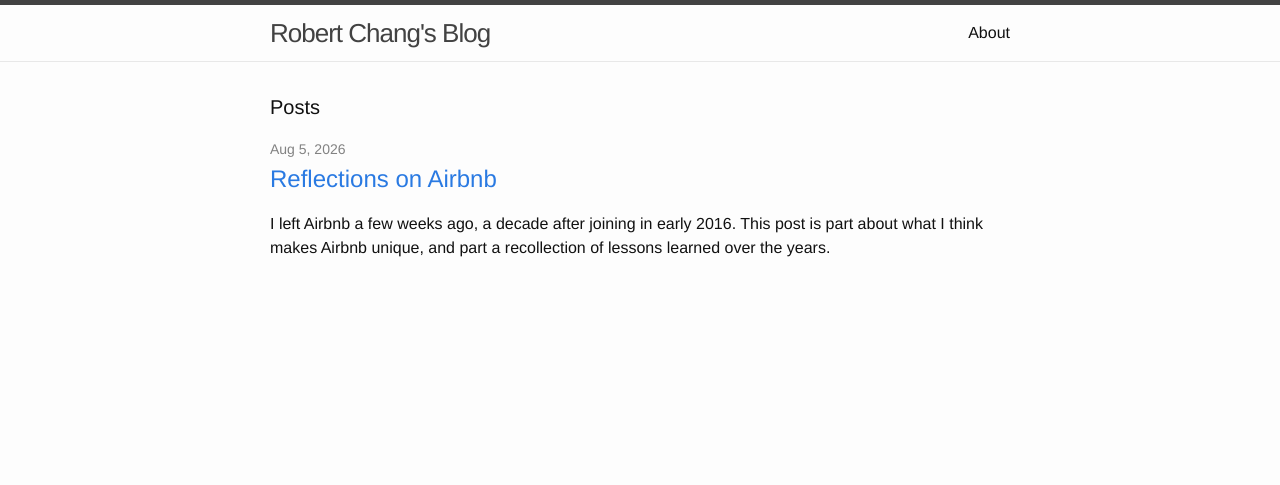
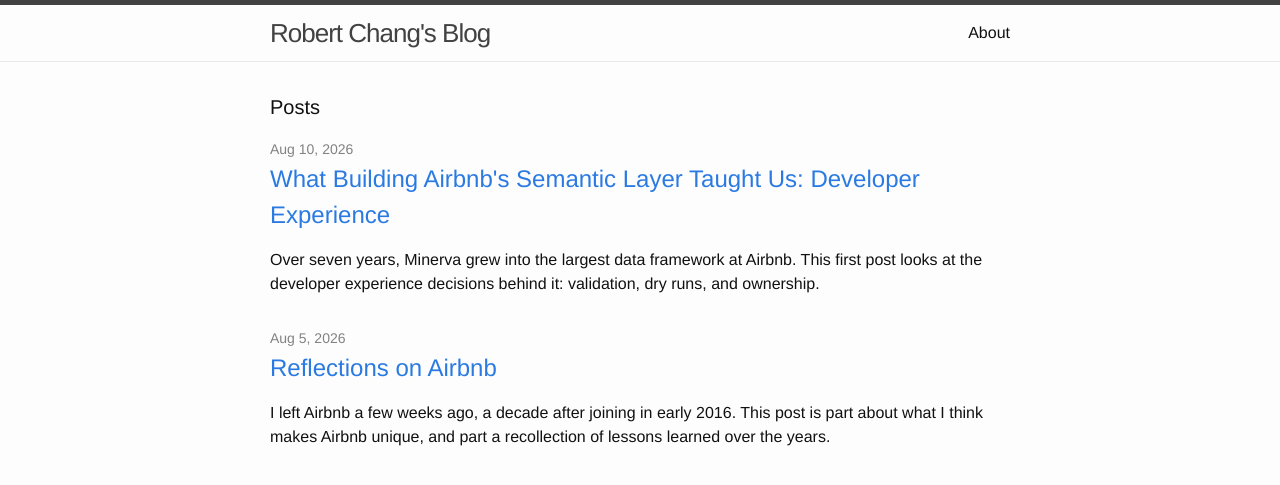
Before and after one commit to robert8138/robert8138.github.io, a Jekyll site: the page built from index.html, in a window 1280 px wide. Shown: the top 485 px of the page. Built offline with Jekyll 4.4.1, drawn with Linux system fonts in a browser that asks for light colours; part of the change alters nothing that is shown.

Commit message:
Add semantic layer post, part 1: developer experience
First post in a series on what building Minerva, Airbnb's semantic
layer, taught us. Covers validation, dry runs, and ownership.

Also refresh about.md: update the Airbnb bio to past tense and add an
excerpt so the page gets a real meta description instead of falling
back to site.description.

Co-Authored-By: Claude Opus 5 <noreply@anthropic.com>

````diff
--- /dev/null
+++ b/_posts/2026-08-10-what-semantic-layer-taught-us-part-1.markdown
@@ -0,0 +1,71 @@
+---
+layout: post
+title:  "What Building Airbnb's Semantic Layer Taught Us: Developer Experience"
+date:   2026-08-10 09:00:00 +0800
+comments: True
+excerpt: "Over seven years, Minerva grew into the largest data framework at Airbnb. This first post looks at the developer experience decisions behind it: validation, dry runs, and ownership."
+---
+
+## Introduction
+
+By the time I left Airbnb, [Minerva](https://medium.com/airbnb-engineering/how-airbnb-achieved-metric-consistency-at-scale-f23cc53dea70), Airbnb's semantic layer, had reached every part of the company. We had about 200 data producers submitting 100+ PRs per week, close to 10,000 configs generating 20,000+ DAGs and 10,000+ Iceberg tables. Minerva regularly accounted for more than half of Airbnb's backfill capacity and was the largest data framework at the company by Airflow DAG count. On the consumption side, it powered 60,000+ Superset charts and Tableau dashboards for more than 4,000 consumers.
+
+Almost none of that was in view when we started. Over the years we made engineering decisions, some good and some bad, that shaped where the platform is today. I want to use this post to share some of those decisions and what we learned from them.
+
+## Developer Experience
+
+With so many data producers using our tools daily, workflow design mattered a lot. The number one concern from our users was always iteration speed. People wanted to create, test, and iterate on their changes with a fast feedback loop. That became our north star, and we kept improving validation, dry runs, and how changes got reviewed.
+
+### Validation
+
+Users declared semantic definitions in YAML, and not every configuration they wrote was correct, so the framework had to provide guardrails that surfaced misconfigurations as early as possible. We built a validation suite that ran at two points in the developer lifecycle, locally as users iterated on their configs, and in CI when a PR was created.
+
+In the first version of Minerva, validations were strung together through a series of fragile shell scripts. The same scripts ran for both users and CI, so we often had to add branching logic based on the environment. They also lacked single responsibilities. They called other scripts that did specific validations, and there was no easy way to know who owned what. Being shell scripts, they were close to impossible to unit test.
+
+When we developed the second version of Minerva, my colleagues Philip and Krist took on the daunting task of revamping our validation suite. They used [Cerberus](https://docs.python-cerberus.org/), a data validation framework for Python, to standardize the basic YAML validation tasks. In Cerberus you define a [validation schema](https://docs.python-cerberus.org/schemas.html), a mapping of schema keys to schema values, where the values are predefined rules for what each key can take. For example:
+
+```python
+schema = {'name': {'type': 'string', 'maxlength': 10}}
+```
+
+This says the name field has to be a string and cannot exceed a length of 10. Cerberus handled a large share of this type of standardized validations well, and we only added custom rules when necessary, which kept validations relatively cheap.
+
+Another improvement Krist introduced was what he called the Spell framework, a CLI tool built on top of [Typer](https://typer.tiangolo.com/). Different validation tasks could be implemented as Spells, and each Spell could be unit tested in our codebase. Each Spell was a CLI command with its own arguments, which users could run locally:
+
+```bash
+minerva validate
+```
+
+The same Spells users ran locally also ran in CI. One particularly nice set was the auto-fix Spells, which detected issues and fixed them on the user's behalf. Some of these operations were slow, so we started tracking how long CI jobs took to make sure we weren't introducing regressions. Every second of CI time showed up in someone's iteration loop.
+
+We also put considerable effort into documenting what each field means, and we added clear error messages along with breadcrumbs that showed users how to fix a misconfiguration. This cut down how often people had to come to the oncall channel.
+
+### Dry Run
+
+In the early days of Minerva, we had no mechanism that let users dry run their changes. All changes were tested in production, and that caused real problems. The iteration cycle was slow. Users had to go through the PR review process and get approvals just to test their changes. It was expensive and risky for data integrity too. We wasted compute backfilling data that could be wrong, and we might publish it without consumers knowing the data was bad.
+
+This shortfall was enough that we introduced a new workflow, dry run. The idea was that users should test their changes before putting them into production. When a user put up a PR, we serialized the contents of the YAML configs and diffed them against what was in production. From that diff we calculated which datasets had changed, similar to how git diff works, and surfaced useful information like the diff tree and the estimated backfill cost of the change. Philip demonstrates this in more detail in his talk [here](https://www.youtube.com/watch?v=JHQqi5fdo-s&t=1518s), for anyone curious.
+
+Dry runs did not trigger a full backfill. They ran a targeted date range and wrote the data into a temp namespace isolated from production. When a dry run completed, users ran a command to generate a receipt as proof of work. Without it, validation flagged that the change had not been tested. Dry run was popular once it landed. People no longer had to go through an elaborate review workflow just to test something. They could play with the data in the temp namespace and make further modifications, which sped up the iteration cycle considerably.
+
+Right before I left Airbnb, the team had been investing in the next iteration of the dry run experience. The key change is that users will be able to dry run without even putting up a PR, and the temp data will show up not only in the warehouse, but also in the query layer. This means that users can now query these test data in our BI tools directly! Much of this workflow is CLI driven, which means AI can run it too. The goal is for AI to eventually complete the loop with little human intervention, which will speed iteration even more. I think it could be the next step-function change to developer experience.
+
+### Ownership, Review, and PR Approvals
+
+As more business definitions got codified in Minerva, we realized the platform was not just a store for the source of truth. It was also the machine that facilitated change management and data governance at scale. Users had to see what changed and who changed it. They also needed a way to reach the owners when something needed discussion. We treated ownership as a first-class concept from day one, and that had real implications for review, approval, and lifecycle management.
+
+Minerva had a concept called a team. Each team carried information like a list of maintainers, PagerDuty emails, and Slack channels. Teams could be attached as owners to specific datasets, and owning a dataset came with real responsibilities.
+
+Owners were tagged whenever someone else edited one of their datasets, and they could approve or request changes before the edit merged. The PR review process became a place for different teams to debate and reconcile how business semantics should be defined. It did introduce friction into the developer flow, and collecting all the stamps from owners could take a while. We introduced different levels of reviewers, so lighter changes went through a lighter process, and we partnered with analytics engineering to build a Minerva reviewer program, where reviewers could veto or approve changes.
+
+Owners were also the first line of defense for pipeline failures and delays. Any alert triggered by a failure went to the owning team, and they investigated why a pipeline was delayed or failed, escalating to the Minerva team only when they believed there was a wider infrastructure issue. This worked well for teams with dedicated oncall engineers. Teams without an oncall rotation often got fatigued by the alert emails, ignored them, and came straight to our support channel, which became a heavy source of operational load for us.
+
+Owners were also the ones who could answer incoming questions about what a business definition actually meant. They understood the context better than the Minerva platform team did, so we surfaced them on every Minerva asset page in [Dataportal](https://medium.com/airbnb-engineering/democratizing-data-at-airbnb-852d76c51770), our data catalog. We did the same in SQL Lab, our SQL editor, so someone who hit a problem querying a metric or dimension could reach the owner directly. In the age of AI, it's not hard to imagine that these owners would become the curators and stewards of specific domain knowledge in their respective areas. This I imagine will be a key thing that drives context engineering at scale.
+
+## Summary
+
+When you're building a data framework, developer experience matters. This matters less with a handful of users. At a certain scale, small improvements to that experience end up having an outsized impact.
+
+Building Minerva taught us that users care deeply about iteration speed, and that hasn't changed in the age of AI. If anything, the bar is higher now. We spent a lot of time on validation, catching errors as early as we could, and auto-fixing issues in the background when that made sense. The dry run workflow got heavy investment too, since it let people test changes end to end. Finally, we invest in ownership. We codified it across review and oncall, then put owners front and center in the data catalog, and that's what let us scale ownership in a distributed way.
+
+In the next post I'll go into the second big component of Minerva — compute, and how we built a system that keeps data in the warehouse in sync with the latest business definitions.
--- a/about.md
+++ b/about.md
@@ -2,8 +2,11 @@
 layout: page
 title: About
 permalink: /about/
+excerpt: "Robert Chang, a software engineer who scaled Minerva, Airbnb's semantic layer, across the company. Previously at Twitter on Growth and experimentation."
 ---
 
-I am Robert and this is my blog. I am a Software Engineer at [Airbnb](https://www.airbnb.com), where I scaled [Minerva](https://medium.com/airbnb-engineering/how-airbnb-achieved-metric-consistency-at-scale-f23cc53dea70), Airbnb's semantic layer to the entire company. Before that I was at Twitter, working as a data scientist where I worked on Growth and the experimentation platform. I live in San Francisco. In my free time I enjoy running and reading.
+I am Robert and this is my blog.
+
+I was a Software Engineer at [Airbnb](https://www.airbnb.com), where I scaled [Minerva](https://medium.com/airbnb-engineering/how-airbnb-achieved-metric-consistency-at-scale-f23cc53dea70), Airbnb's semantic layer, to the entire company. Before that I was at Twitter, working on Growth and the experimentation platform. I live in San Francisco. In my free time I enjoy running and reading.
 
 Find me on [X](https://twitter.com/{{ site.twitter_username }}), [Github](https://github.com/{{ site.github_username }}), and [LinkedIn](https://www.linkedin.com/in/{{ site.linkedin_username }}), or get in touch at robert dot ih dot chang at gmail dot com.
````
